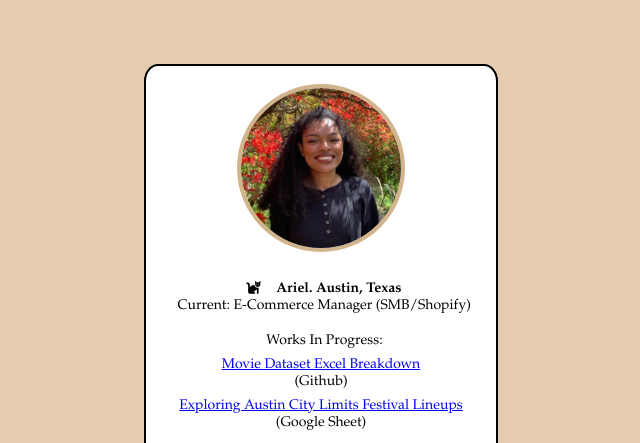
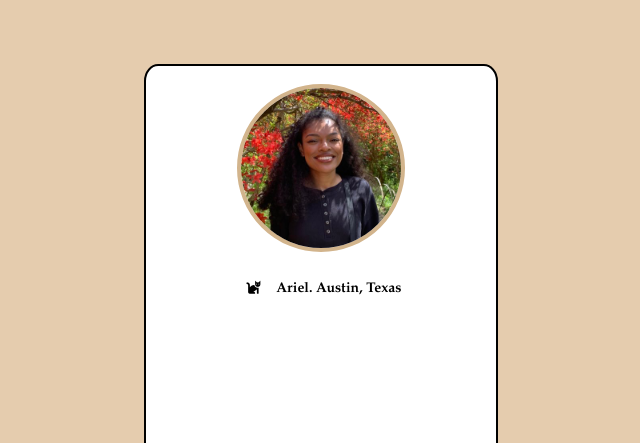
Before and after one commit to griffindex/griffindex.github.io, a plain HTML site: page index.html in a window 1280 px wide. Shown: the top 443 px of the page, without its empty margins (319-959 px from the left). Drawn offline with Linux system fonts and the light colour scheme.

Commit message:
2nd Page Test

```diff
--- a/index.html
+++ b/index.html
@@ -20,14 +20,6 @@
             <p id="name" class="info-row"><i class="fas fa-cat"></i>
                 <span class="info-label">
                 <b>Ariel. Austin, Texas</b></span>
-                <br><span class="info-label">Current: E-Commerce Manager (SMB/Shopify)</span>
-                <p><span class="info-label">Works In Progress:
-                <p><a href="https://github.com/griffindex/top-100-movies">Movie Dataset Excel Breakdown</a>
-                <br>(Github)<br>
-                </p>
-                <p><a href="https://docs.google.com/spreadsheets/d/1uY56o629ya6tyOjsy3j2dffTtJ-X4xvbh3F3524hnyw/edit?usp=sharing">Exploring Austin City Limits Festival Lineups</a>
-                <br>(Google Sheet)</br>
-                </p>
 
             </span>
         </section>
```
Also changed, not shown: 1 other file.
